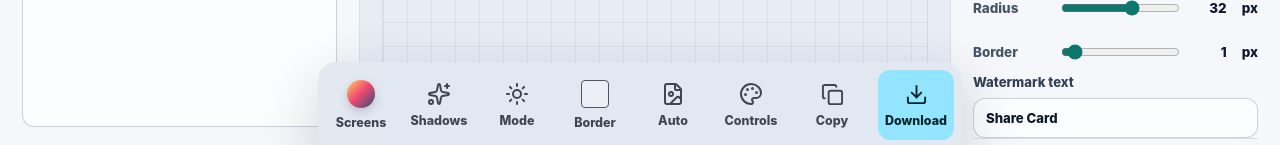
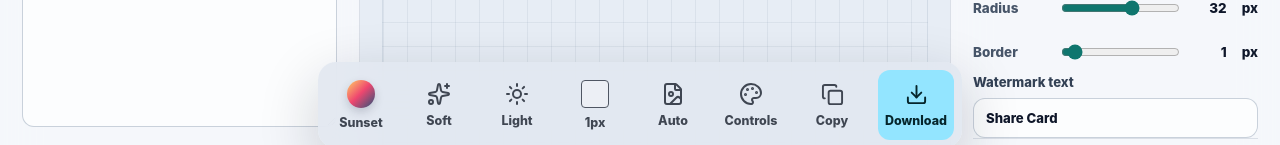
Before and after one commit to born79230/sharecardmaker, a React (Vite) app: page / in a window 1280 px wide. Shown: the part 634-779 px from the top of the page. Built offline with nearby package versions, Linux system fonts and the light colour scheme.

Commit message:
Cycle primary dock controls

```diff
--- a/src/main.jsx
+++ b/src/main.jsx
@@ -55,6 +55,14 @@ const ASPECTS = {
   wide: { label: '16:9', width: 1100, height: 619 },
   auto: { label: 'Auto', width: 960, height: null }
 };
+
+const THEME_OPTIONS = [
+  { id: 'light', label: 'Light', icon: Sun },
+  { id: 'dark', label: 'Dark', icon: Moon },
+  { id: 'glass', label: 'Glass', icon: Sparkles }
+];
+
+const BORDER_WIDTH_PRESETS = [0, 1, 4, 8, 16];
 
 const INITIAL_TEXT = `# 把想法变成一张可以分享的图
 
@@ -309,7 +317,6 @@ function App() {
         setPadding={setPadding}
         paddingX={paddingX}
         setPaddingX={setPaddingX}
-        radius={radius}
         setRadius={setRadius}
         quoteMarks={quoteMarks}
         setQuoteMarks={setQuoteMarks}
@@ -638,6 +645,15 @@ function composeCardShadow(theme, shadow, borderWidth) {
   return [shadow !== 'none' ? shadow : '', ...highlights].filter(Boolean).join(', ') || 'none';
 }
 
+function nextInList(items, currentValue, getValue) {
+  const currentIndex = items.findIndex((item) => getValue(item) === currentValue);
+  return items[(currentIndex + 1) % items.length] || items[0];
+}
+
+function nextBorderWidth(currentWidth) {
+  return BORDER_WIDTH_PRESETS.find((width) => width > currentWidth) ?? BORDER_WIDTH_PRESETS[0];
+}
+
 function BottomDock({
   mode,
   background,
@@ -656,7 +672,6 @@ function BottomDock({
   setPadding,
   paddingX,
   setPaddingX,
-  radius,
   setRadius,
   quoteMarks,
   setQuoteMarks,
@@ -669,6 +684,12 @@ function BottomDock({
   busy
 }) {
   const [activeDock, setActiveDock] = useState(null);
+  const backgroundName = BACKGROUNDS.find((item) => item.value === background)?.name || 'Screen';
+  const shadowName = SHADOWS.find((item) => item.value === shadow)?.name || 'Shadow';
+  const themeOption = THEME_OPTIONS.find((item) => item.id === theme) || THEME_OPTIONS[0];
+  const ThemeIcon = themeOption.icon;
+  const currentBorderWidth = border ? borderWidth : 0;
+  const borderLabel = currentBorderWidth > 0 ? `${currentBorderWidth}px` : 'Off';
 
   const applyEdgeToEdge = () => {
     setPadding(0);
@@ -680,105 +701,75 @@ function BottomDock({
     setWatermark(false);
   };
 
+  const cycleBackground = () => {
+    const nextBackground = nextInList(BACKGROUNDS, background, (item) => item.value);
+    setActiveDock(null);
+    setBackground(nextBackground.value);
+  };
+
+  const cycleShadow = () => {
+    const nextShadow = nextInList(SHADOWS, shadow, (item) => item.value);
+    setActiveDock(null);
+    setShadow(nextShadow.value);
+  };
+
+  const cycleTheme = () => {
+    const nextTheme = nextInList(THEME_OPTIONS, theme, (item) => item.id);
+    setActiveDock(null);
+    setTheme(nextTheme.id);
+  };
+
+  const cycleBorder = () => {
+    const nextWidth = nextBorderWidth(currentBorderWidth);
+    setActiveDock(null);
+    setBorderWidth(nextWidth);
+    setBorder(nextWidth > 0);
+  };
+
+  const cycleAspect = () => {
+    const aspectEntries = Object.entries(ASPECTS);
+    const currentIndex = aspectEntries.findIndex(([key]) => key === aspect);
+    const nextAspect = aspectEntries[(currentIndex + 1) % aspectEntries.length]?.[0] || 'auto';
+    setActiveDock(null);
+    setAspect(nextAspect);
+  };
+
   return (
     <div className="bottom-dock" aria-label="Capture controls">
-      <DockPopover
-        id="screens"
-        label="Screens"
+      <CycleDockButton
+        label={backgroundName}
         icon={<div className="dock-swatch" style={{ backgroundImage: background }} />}
-        activeDock={activeDock}
-        setActiveDock={setActiveDock}
-      >
-        <div className="dock-grid">
-          {BACKGROUNDS.map((item) => (
-            <button
-              key={item.name}
-              className={`swatch ${item.value === background ? 'selected' : ''}`}
-              style={{ backgroundImage: item.value }}
-              onClick={() => setBackground(item.value)}
-              aria-label={item.name}
-            >
-              {item.value === background && <Check size={16} />}
-            </button>
-          ))}
-        </div>
-      </DockPopover>
+        onClick={cycleBackground}
+        title={`Background: ${backgroundName}`}
+      />
 
-      <DockPopover id="shadows" label="Shadows" icon={<Sparkles size={24} />} activeDock={activeDock} setActiveDock={setActiveDock}>
-        <div className="dock-chip-grid">
-          {SHADOWS.map((item) => (
-            <button
-              key={item.name}
-              className={`chip ${shadow === item.value ? 'selected' : ''}`}
-              onClick={() => setShadow(item.value)}
-            >
-              {item.name}
-            </button>
-          ))}
-        </div>
-      </DockPopover>
+      <CycleDockButton
+        label={shadowName}
+        icon={<Sparkles size={24} />}
+        onClick={cycleShadow}
+        title={`Shadow: ${shadowName}`}
+      />
 
-      <DockPopover
-        id="mode"
-        label="Mode"
-        icon={theme === 'dark' ? <Moon size={24} /> : <Sun size={24} />}
-        activeDock={activeDock}
-        setActiveDock={setActiveDock}
-      >
-        <div className="dock-chip-grid">
-          <button className={`chip icon-chip ${theme === 'light' ? 'selected' : ''}`} onClick={() => setTheme('light')}>
-            <Sun size={15} />
-            Light
-          </button>
-          <button className={`chip icon-chip ${theme === 'dark' ? 'selected' : ''}`} onClick={() => setTheme('dark')}>
-            <Moon size={15} />
-            Dark
-          </button>
-          <button className={`chip icon-chip ${theme === 'glass' ? 'selected' : ''}`} onClick={() => setTheme('glass')}>
-            <Sparkles size={15} />
-            Glass
-          </button>
-        </div>
-      </DockPopover>
+      <CycleDockButton
+        label={themeOption.label}
+        icon={<ThemeIcon size={24} />}
+        onClick={cycleTheme}
+        title={`Mode: ${themeOption.label}`}
+      />
 
-      <DockPopover
-        id="border"
-        label="Border"
-        icon={<span className="border-icon" style={{ borderWidth: Math.max(1, borderWidth) }} />}
-        activeDock={activeDock}
-        setActiveDock={setActiveDock}
-      >
-        <div className="dock-control-stack">
-          <Slider
-            label="Border"
-            min="0"
-            max="16"
-            value={border ? borderWidth : 0}
-            onChange={(value) => {
-              setBorderWidth(value);
-              setBorder(value > 0);
-            }}
-          />
-          <Slider label="Radius" min="0" max="56" value={radius} onChange={setRadius} />
-          <Toggle label="Border" checked={border} onChange={setBorder} />
-        </div>
-      </DockPopover>
+      <CycleDockButton
+        label={borderLabel}
+        icon={<span className={`border-icon ${currentBorderWidth === 0 ? 'off' : ''}`} style={{ borderWidth: Math.max(1, currentBorderWidth) }} />}
+        onClick={cycleBorder}
+        title={`Border: ${borderLabel}`}
+      />
 
-      <DockPopover
-        id="aspect"
+      <CycleDockButton
         label={ASPECTS[aspect].label}
         icon={<FileImage size={24} />}
-        activeDock={activeDock}
-        setActiveDock={setActiveDock}
-      >
-        <div className="dock-chip-grid">
-          {Object.entries(ASPECTS).map(([key, item]) => (
-            <button key={key} className={`chip ${aspect === key ? 'selected' : ''}`} onClick={() => setAspect(key)}>
-              {item.label}
-            </button>
-          ))}
-        </div>
-      </DockPopover>
+        onClick={cycleAspect}
+        title={`Aspect: ${ASPECTS[aspect].label}`}
+      />
 
       <DockPopover id="controls" label="Controls" icon={<Palette size={24} />} activeDock={activeDock} setActiveDock={setActiveDock}>
         <div className="dock-control-stack">
@@ -825,6 +816,15 @@ function BottomDock({
         <span>Download</span>
       </button>
     </div>
+  );
+}
+
+function CycleDockButton({ icon, label, onClick, title }) {
+  return (
+    <button className="dock-button" type="button" onClick={onClick} title={title} aria-label={title}>
+      {icon}
+      <span>{label}</span>
+    </button>
   );
 }
 
--- a/src/styles.css
+++ b/src/styles.css
@@ -644,6 +644,14 @@ button {
   width: 76px;
 }
 
+.dock-button > span,
+.dock-action > span {
+  max-width: 100%;
+  overflow: hidden;
+  text-overflow: ellipsis;
+  white-space: nowrap;
+}
+
 .dock-action.primary {
   color: #05252b;
   background: #93e5ff;
@@ -744,6 +752,10 @@ button {
   border: solid #4f5663;
   border-radius: 4px;
   background: rgba(255, 255, 255, 0.34);
+}
+
+.border-icon.off {
+  opacity: 0.42;
 }
 
 .wide-dock-button {
```
